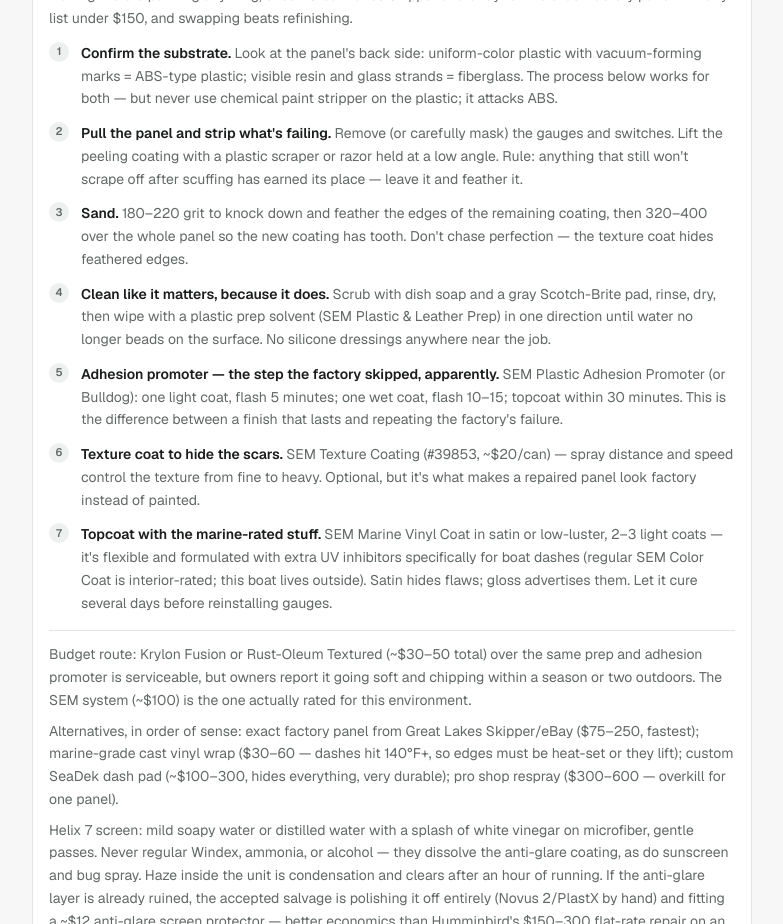
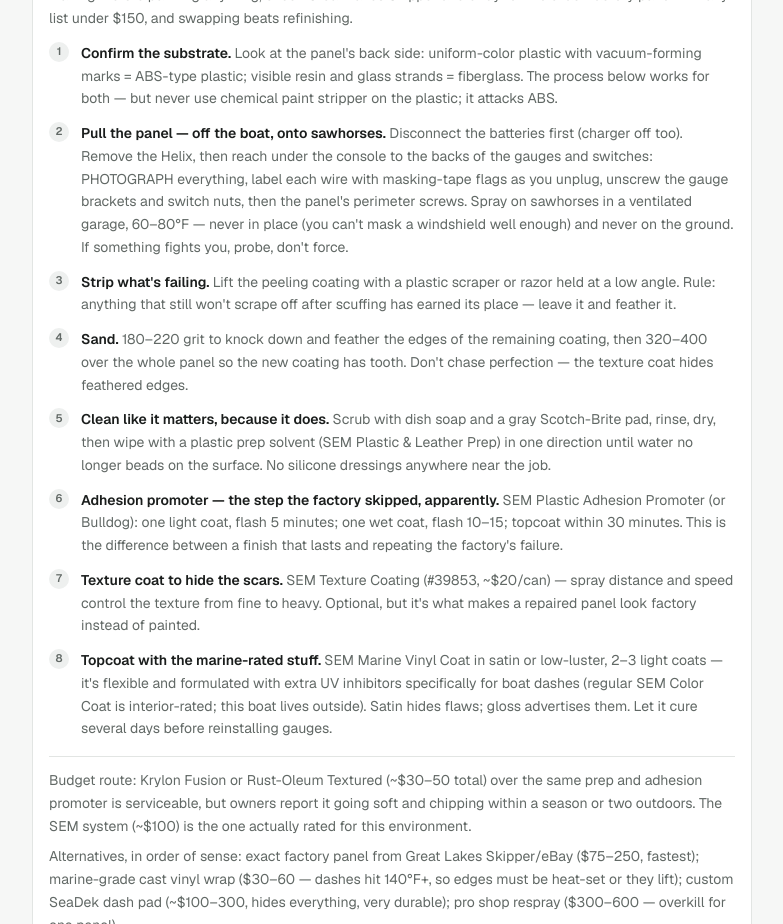
Before and after one commit to eigenvectr/fih, a Next.js app: page /boat-report/findings in a window 1280 px wide. Shown: the part 8080-9004 px from the top of the page, without its empty margins (248-1031 px from the left). Built offline with nearby package versions, Linux system fonts and the light colour scheme.

Commit message:
Expand restoration guide with panel removal steps
Battery disconnect, photograph-and-label wiring, gauge and switch
removal, and the off-the-boat sawhorse spraying setup — answering
the how-do-I-actually-do-this question in place.

```diff
--- a/src/app/boat-report/findings/page.tsx
+++ b/src/app/boat-report/findings/page.tsx
@@ -216,9 +216,14 @@
       "Look at the panel's back side: uniform-color plastic with vacuum-forming marks = ABS-type plastic; visible resin and glass strands = fiberglass. The process below works for both — but never use chemical paint stripper on the plastic; it attacks ABS.",
   },
   {
-    step: "Pull the panel and strip what's failing.",
+    step: "Pull the panel — off the boat, onto sawhorses.",
     detail:
-      "Remove (or carefully mask) the gauges and switches. Lift the peeling coating with a plastic scraper or razor held at a low angle. Rule: anything that still won't scrape off after scuffing has earned its place — leave it and feather it.",
+      "Disconnect the batteries first (charger off too). Remove the Helix, then reach under the console to the backs of the gauges and switches: PHOTOGRAPH everything, label each wire with masking-tape flags as you unplug, unscrew the gauge brackets and switch nuts, then the panel's perimeter screws. Spray on sawhorses in a ventilated garage, 60–80°F — never in place (you can't mask a windshield well enough) and never on the ground. If something fights you, probe, don't force.",
+  },
+  {
+    step: "Strip what's failing.",
+    detail:
+      "Lift the peeling coating with a plastic scraper or razor held at a low angle. Rule: anything that still won't scrape off after scuffing has earned its place — leave it and feather it.",
   },
   {
     step: "Sand.",
```
